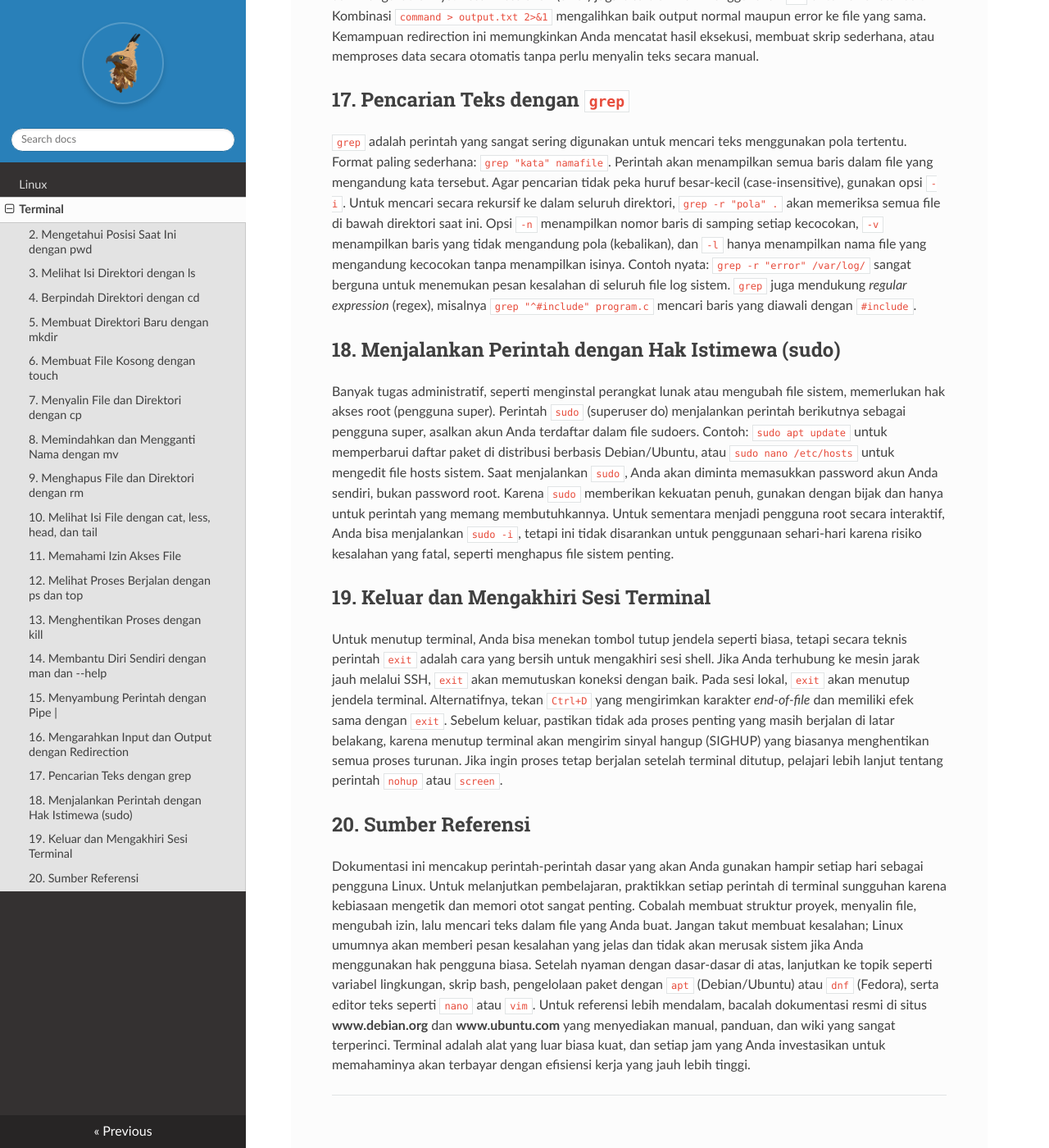
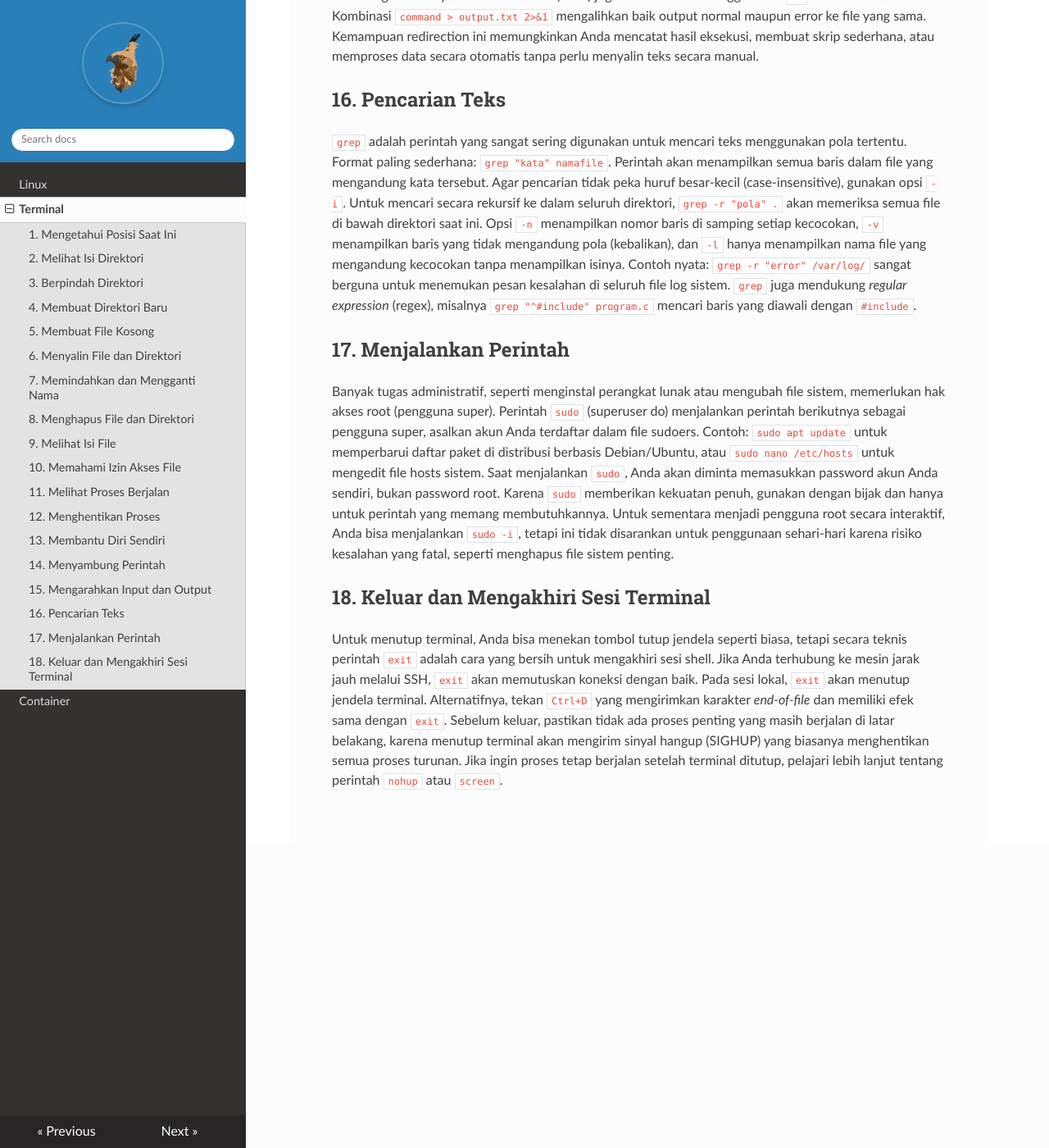
Before and after one commit to wildanfq/sinau, an MkDocs documentation site: the page built from docs/1.md, in a window 1280 px wide and 1400 px high, scrolled down 4405 px. Shown: the whole window at 82% size. Built offline with MkDocs 1.6.1, drawn with Linux system fonts in a browser that asks for light colours; nearby versions of some CDN libraries; some of the changed text lies outside the part shown.

Commit message:
add container

```diff
--- a/docs/1.md
+++ b/docs/1.md
@@ -2,80 +2,74 @@
 
 Terminal adalah antarmuka berbasis teks yang menjadi jembatan antara pengguna dan sistem operasi Linux. Berbeda dengan antarmuka grafis yang menggunakan jendela, ikon, dan mouse, terminal mengandalkan perintah yang diketikkan langsung. Untuk membuka terminal di sebagian besar distribusi Linux, cari aplikasi bernama Terminal, Konsole, atau Gnome Terminal dari menu aplikasi. Setelah terbuka, Anda akan melihat prompt, yaitu baris teks yang biasanya berisi nama pengguna, nama komputer, dan direktori aktif, diakhiri dengan tanda dolar ($) untuk pengguna biasa atau tanda pagar (#) untuk pengguna root. Di sinilah Anda mulai mengetik perintah. Jangan khawatir jika tampak asing, karena setelah memahami beberapa perintah dasar, Anda akan merasakan efisiensi yang luar biasa.
 
-## 2. Mengetahui Posisi Saat Ini dengan `pwd`
+## 1. Mengetahui Posisi Saat Ini
 
 Ketika terminal pertama kali dibuka, Anda selalu berada di suatu tempat dalam sistem file, tepatnya di direktori home pengguna. Untuk mengetahui persis di mana posisi Anda saat ini, gunakan perintah `pwd`, singkatan dari *print working directory*. Cukup ketik `pwd` lalu tekan Enter, dan terminal akan menampilkan jalur lengkap direktori aktif, misalnya `/home/namaanda`. Perintah ini sangat penting sebagai penunjuk arah sebelum Anda mulai memindahkan atau mengelola file, karena setiap operasi sangat bergantung pada lokasi aktif.
 
-## 3. Melihat Isi Direktori dengan `ls`
+## 2. Melihat Isi Direktori
 
 Untuk mengetahui file dan folder apa saja yang ada di direktori aktif, gunakan perintah `ls`. Jika dijalankan tanpa opsi tambahan, `ls` hanya menampilkan nama item secara sederhana dalam beberapa kolom. Agar informasi lebih lengkap, gunakan opsi `-l` (format daftar panjang) yang menampilkan izin akses, jumlah tautan, pemilik, grup, ukuran, dan waktu modifikasi. Opsi `-a` menampilkan semua file, termasuk file tersembunyi yang namanya diawali dengan tanda titik. Untuk hasil paling informatif, gabungkan opsi menjadi `ls -la`. Contoh praktis: `ls -la /home` akan menampilkan seluruh isi direktori home secara lengkap, termasuk file konfigurasi tersembunyi.
 
-## 4. Berpindah Direktori dengan `cd`
+## 3. Berpindah Direktori
 
 Perintah `cd` (change directory) digunakan untuk berpindah dari satu direktori ke direktori lain. Format penulisannya adalah `cd` diikuti dengan jalur tujuan. Misalnya, `cd /var/log` akan membawa Anda ke direktori log sistem. Untuk kembali ke direktori home dari mana pun posisi Anda, cukup ketik `cd` tanpa argumen. Dua titik `..` mewakili direktori di atasnya (parent directory), sehingga `cd ..` berarti naik satu tingkat. Tanda tilde `~` juga merujuk ke direktori home, sehingga `cd ~/Dokumen` sama dengan berpindah ke folder Dokumen di dalam home. Latihan yang baik adalah berpindah maju mundur menggunakan `cd`, `cd ..`, dan `cd ~` hingga Anda hafal pola navigasi pohon direktori.
 
-## 5. Membuat Direktori Baru dengan `mkdir`
+## 4. Membuat Direktori Baru
 
 Membuat folder atau direktori baru dilakukan dengan perintah `mkdir` (make directory) diikuti nama direktori yang diinginkan. Contoh sederhana: `mkdir proyek` akan membuat folder bernama proyek di lokasi aktif. Jika ingin membuat struktur bertingkat sekaligus, misalnya `proyek/2024/laporan`, gunakan opsi `-p` sehingga perintahnya menjadi `mkdir -p proyek/2024/laporan`. Opsi ini akan membuat semua direktori induk yang belum ada secara otomatis tanpa menampilkan pesan kesalahan. Pastikan Anda memiliki izin tulis pada lokasi tempat direktori baru akan dibuat, karena tanpa izin yang cukup, perintah akan gagal.
 
-## 6. Membuat File Kosong dengan `touch`
+## 5. Membuat File Kosong
 
 Perintah `touch` memiliki dua fungsi utama: membuat file kosong baru, atau memperbarui waktu akses dan modifikasi file yang sudah ada. Untuk membuat file kosong, tulis `touch namafile.txt`. Jika file dengan nama tersebut belum ada, sistem akan membuatkannya dengan ukuran nol byte. Jika sudah ada, `touch` hanya akan mengubah stempel waktu tanpa mengubah isi. Perintah ini sangat praktis untuk mempersiapkan file-file yang nanti akan diisi, seperti `touch catatan.txt konfigurasi.conf data.csv`. Anda juga bisa menggunakan `touch` untuk membuat file tersembunyi dengan menambahkan titik di depan nama, misalnya `touch .hidden`.
 
-## 7. Menyalin File dan Direktori dengan `cp`
+## 6. Menyalin File dan Direktori
 
 Menyalin data dari satu lokasi ke lokasi lain dilakukan dengan perintah `cp` (copy). Format dasarnya adalah `cp sumber tujuan`. Contoh: `cp laporan.txt /home/andi/arsip/` akan menyalin file laporan.txt ke folder arsip dengan nama yang sama. Untuk menyalin sambil mengganti nama, tulis `cp laporan.txt laporan_backup.txt`. Jika sumbernya adalah direktori, Anda harus menambahkan opsi `-r` (recursive) agar semua isi direktori ikut disalin, misalnya `cp -r proyek/ proyek_backup/`. Opsi `-i` membuat terminal bertanya terlebih dahulu sebelum menimpa file yang sudah ada, sehingga aman untuk digunakan bersama `cp -ri`. Biasakan menggunakan opsi `-i` saat belajar untuk menghindari kehilangan data.
 
-## 8. Memindahkan dan Mengganti Nama dengan `mv`
+## 7. Memindahkan dan Mengganti Nama
 
 Perintah `mv` (move) menangani dua tugas sekaligus: memindahkan file ke lokasi lain dan mengganti nama file. Untuk memindahkan, tulis `mv namafile /tujuan/baru/`. Untuk mengganti nama, cukup gunakan nama baru sebagai argumen tujuan, seperti `mv lama.txt baru.txt`. Karena `mv` tidak menyalin data, melainkan hanya mengubah catatan lokasi, operasi ini sangat cepat bahkan untuk file berukuran besar. Sama seperti `cp`, Anda bisa menggunakan opsi `-i` untuk meminta konfirmasi sebelum menimpa file yang sudah ada. Ketika memindahkan direktori, `mv` tidak memerlukan opsi khusus karena sistem langsung memindahkan seluruh pohon direktori secara atomik.
 
-## 9. Menghapus File dan Direktori dengan `rm`
+## 8. Menghapus File dan Direktori
 
 Perintah `rm` (remove) digunakan untuk menghapus file secara permanen. Hati-hati karena file yang dihapus dengan `rm` tidak masuk ke tempat sampah dan sangat sulit, bahkan tidak mungkin, dipulihkan. Format sederhananya adalah `rm namafile.txt`. Untuk menghapus beberapa file sekaligus, tulis `rm file1.txt file2.txt file3.jpg`. Menghapus direktori kosong bisa menggunakan `rmdir`, namun jika direktori berisi file dan subdirektori, Anda harus menggunakan `rm -r namadirektori` (recursive). Opsi `-f` (force) menekan peringatan dan tetap berjalan meskipun ada file yang dilindungi atau tidak ada file yang cocok. Kombinasi `rm -rf` sangat kuat dan berbahaya; pastikan Anda benar-benar yakin dengan jalur yang diberikan sebelum menjalankannya, misalnya periksa terlebih dahulu dengan `ls` sebelum menghapus.
 
-## 10. Melihat Isi File dengan `cat`, `less`, `head`, dan `tail`
+## 9. Melihat Isi File
 
 Linux menyediakan beberapa perintah untuk membaca isi file, masing-masing dengan kegunaan berbeda. Perintah `cat` (concatenate) akan mencetak seluruh isi file ke layar sekaligus, cocok untuk file pendek seperti konfigurasi sederhana. Contoh: `cat /etc/hostname`. Untuk file yang panjangnya lebih dari satu layar, `cat` akan menggulir terlalu cepat, sehingga lebih baik menggunakan `less`. Ketik `less namafile` untuk membuka file dalam halaman yang bisa digulir dengan tombol panah, spasi untuk halaman berikutnya, dan `q` untuk keluar. Jika Anda hanya ingin melihat sepuluh baris pertama, gunakan `head -10 namafile`. Sebaliknya, `tail -10 namafile` menampilkan sepuluh baris terakhir, yang sangat berguna untuk memantau file log karena opsi `tail -f` akan terus menampilkan baris baru yang ditambahkan secara langsung hingga Anda menekan `Ctrl+C`.
 
-## 11. Memahami Izin Akses File
+## 10. Memahami Izin Akses File
 
 Setiap file dan direktori di Linux memiliki tiga tingkatan izin: baca (r), tulis (w), dan eksekusi (x), yang diterapkan secara terpisah untuk tiga kategori: pemilik, grup, dan pengguna lain. Anda bisa melihat izin ini dengan `ls -l` yang menampilkan deret seperti `-rw-r--r--`. Karakter pertama menandakan tipe (`-` untuk file, `d` untuk direktori), kemudian tiga karakter untuk pemilik, tiga untuk grup, dan tiga untuk lainnya. Untuk mengubah izin, gunakan perintah `chmod`. Cara angka oktal adalah metode ringkas: 4 untuk baca, 2 untuk tulis, 1 untuk eksekusi, lalu jumlahkan ketiganya. Misalnya, `chmod 755 skrip.sh` memberi pemilik izin penuh (7 = 4+2+1) dan grup serta pengguna lain izin baca+eksekusi (5 = 4+1). Cara simbolis juga umum: `chmod u+x skrip.sh` menambahkan eksekusi untuk pemilik, `chmod go-w dokumen.txt` menghilangkan izin tulis dari grup dan orang lain. Menguasai izin file sangat penting untuk keamanan sistem dan kerja sama tim.
 
-## 12. Melihat Proses Berjalan dengan `ps` dan `top`
+## 11. Melihat Proses Berjalan
 
 Sistem Linux menjalankan banyak proses secara bersamaan. Perintah `ps` menampilkan snapshot proses yang berjalan pada saat perintah dijalankan. Untuk melihat semua proses milik pengguna Anda, gunakan `ps aux` yang merupakan kombinasi opsi umum: `a` untuk semua pengguna, `u` format berorientasi pengguna, `x` termasuk proses tanpa terminal kontrol. Outputnya mencakup ID proses (PID), penggunaan CPU, memori, dan perintah yang dijalankan. Sementara `ps` hanya memberikan gambaran sesaat, perintah `top` menampilkan daftar proses yang terus diperbarui secara real-time, mirip dengan task manager. Di dalam tampilan `top`, Anda bisa menekan `q` untuk keluar, `k` diikuti PID untuk menghentikan proses, dan `h` untuk melihat bantuan. Versi yang lebih modern dan ramah pengguna adalah `htop`, yang mungkin perlu diinstal terlebih dahulu dengan `sudo apt install htop` di Ubuntu/Debian.
 
-## 13. Menghentikan Proses dengan `kill`
+## 12. Menghentikan Proses
 
 Ketika sebuah program tidak merespons atau perlu dihentikan secara paksa, gunakan perintah `kill` dengan PID yang diperoleh dari `ps`, `top`, atau `htop`. Contoh: `kill 1234` mengirim sinyal default TERM (terminate) yang meminta proses berhenti dengan sopan, memberi kesempatan untuk menyimpan data. Jika proses mengabaikan sinyal tersebut, Anda bisa mengirim sinyal KILL yang tidak bisa ditolak: `kill -9 1234`. Selain angka, Anda juga bisa menggunakan nama sinyal seperti `kill -SIGKILL 1234`. Perlu diingat bahwa menghentikan proses sistem yang penting dapat menyebabkan ketidakstabilan, jadi selalu pastikan Anda tahu proses apa yang dihentikan. Untuk menghentikan proses berdasarkan nama, gunakan `pkill` atau `killall`, misalnya `pkill firefox` atau `killall -9 chrome`.
 
-## 14. Membantu Diri Sendiri dengan `man` dan `--help`
+## 13. Membantu Diri Sendiri
 
 Tidak ada yang perlu menghafal semua perintah karena Linux menyediakan dokumentasi bawaan yang sangat lengkap. Perintah `man` (manual) membuka halaman manual untuk perintah tertentu, misalnya `man ls` akan menampilkan penjelasan detail, semua opsi yang tersedia, contoh penggunaan, dan referensi silang. Navigasi dalam halaman `man` sama seperti `less`: gunakan tombol panah atau spasi untuk menggulir, lalu tekan `q` untuk keluar. Untuk ringkasan cepat opsi-opsi utama, kebanyakan perintah mendukung flag `--help`, seperti `cp --help` atau `grep --help`. Dokumentasi `--help` biasanya lebih pendek dan langsung ke poin, cocok untuk mengingat opsi yang sering dipakai. Biasakan diri membuka `man` setiap kali Anda menemui perintah baru, karena membaca dokumentasi asli adalah cara terbaik dan paling otoritatif untuk belajar Linux.
 
-## 15. Menyambung Perintah dengan Pipe `|`
+## 14. Menyambung Perintah
 
 Salah satu konsep paling kuat di terminal adalah pipe yang dilambangkan dengan karakter garis vertikal `|`. Pipe mengambil output (hasil cetakan) dari perintah di sebelah kirinya dan menggunakannya sebagai input untuk perintah di sebelah kanannya. Contoh klasik: `ls -la | less` mengirim daftar file yang panjang ke `less` sehingga Anda bisa menggulirnya dengan nyaman. Contoh lain: `ps aux | grep firefox` akan menampilkan hanya baris dari `ps aux` yang mengandung kata firefox, karena output disaring melalui `grep`. Anda bisa merangkai banyak perintah sekaligus, misalnya `cat log.txt | grep error | sort | uniq -c | less` yang akan menampilkan daftar error, diurutkan, dihitung kemunculannya, lalu ditampilkan per halaman. Pipe tidak menghasilkan file sementara, melainkan mengalirkan data langsung dari memori, sehingga sangat efisien untuk memproses teks dalam jumlah besar.
 
-## 16. Mengarahkan Input dan Output dengan Redirection
+## 15. Mengarahkan Input dan Output
 
 Selain pipe, terminal juga mendukung pengalihan (redirection) ke file menggunakan simbol `>`, `>>`, dan `<`. Simbol `>` menulis output perintah ke sebuah file, menimpa isi file jika sudah ada. Contoh: `echo "Halo dunia" > salam.txt` akan membuat file salam.txt berisi teks "Halo dunia". Simbol `>>` menambahkan output ke akhir file tanpa menghapus isi yang sudah ada, sangat cocok untuk mencatat log. Simbol `<` mengarahkan isi file sebagai input untuk perintah, misalnya `sort < daftar.txt` akan membaca daftar.txt dan mengurutkannya. Pesan kesalahan (error) juga bisa dialihkan menggunakan `2>` untuk error standar. Kombinasi `command > output.txt 2>&1` mengalihkan baik output normal maupun error ke file yang sama. Kemampuan redirection ini memungkinkan Anda mencatat hasil eksekusi, membuat skrip sederhana, atau memproses data secara otomatis tanpa perlu menyalin teks secara manual.
 
-## 17. Pencarian Teks dengan `grep`
+## 16. Pencarian Teks
 
 `grep` adalah perintah yang sangat sering digunakan untuk mencari teks menggunakan pola tertentu. Format paling sederhana: `grep "kata" namafile`. Perintah akan menampilkan semua baris dalam file yang mengandung kata tersebut. Agar pencarian tidak peka huruf besar-kecil (case-insensitive), gunakan opsi `-i`. Untuk mencari secara rekursif ke dalam seluruh direktori, `grep -r "pola" .` akan memeriksa semua file di bawah direktori saat ini. Opsi `-n` menampilkan nomor baris di samping setiap kecocokan, `-v` menampilkan baris yang tidak mengandung pola (kebalikan), dan `-l` hanya menampilkan nama file yang mengandung kecocokan tanpa menampilkan isinya. Contoh nyata: `grep -r "error" /var/log/` sangat berguna untuk menemukan pesan kesalahan di seluruh file log sistem. `grep` juga mendukung *regular expression* (regex), misalnya `grep "^#include" program.c` mencari baris yang diawali dengan `#include`.
 
-## 18. Menjalankan Perintah dengan Hak Istimewa (sudo)
+## 17. Menjalankan Perintah
 
 Banyak tugas administratif, seperti menginstal perangkat lunak atau mengubah file sistem, memerlukan hak akses root (pengguna super). Perintah `sudo` (superuser do) menjalankan perintah berikutnya sebagai pengguna super, asalkan akun Anda terdaftar dalam file sudoers. Contoh: `sudo apt update` untuk memperbarui daftar paket di distribusi berbasis Debian/Ubuntu, atau `sudo nano /etc/hosts` untuk mengedit file hosts sistem. Saat menjalankan `sudo`, Anda akan diminta memasukkan password akun Anda sendiri, bukan password root. Karena `sudo` memberikan kekuatan penuh, gunakan dengan bijak dan hanya untuk perintah yang memang membutuhkannya. Untuk sementara menjadi pengguna root secara interaktif, Anda bisa menjalankan `sudo -i`, tetapi ini tidak disarankan untuk penggunaan sehari-hari karena risiko kesalahan yang fatal, seperti menghapus file sistem penting.
 
-## 19. Keluar dan Mengakhiri Sesi Terminal
+## 18. Keluar dan Mengakhiri Sesi Terminal
 
 Untuk menutup terminal, Anda bisa menekan tombol tutup jendela seperti biasa, tetapi secara teknis perintah `exit` adalah cara yang bersih untuk mengakhiri sesi shell. Jika Anda terhubung ke mesin jarak jauh melalui SSH, `exit` akan memutuskan koneksi dengan baik. Pada sesi lokal, `exit` akan menutup jendela terminal. Alternatifnya, tekan `Ctrl+D` yang mengirimkan karakter *end-of-file* dan memiliki efek sama dengan `exit`. Sebelum keluar, pastikan tidak ada proses penting yang masih berjalan di latar belakang, karena menutup terminal akan mengirim sinyal hangup (SIGHUP) yang biasanya menghentikan semua proses turunan. Jika ingin proses tetap berjalan setelah terminal ditutup, pelajari lebih lanjut tentang perintah `nohup` atau `screen`.
-
-## 20. Sumber Referensi
-
-Dokumentasi ini mencakup perintah-perintah dasar yang akan Anda gunakan hampir setiap hari sebagai pengguna Linux. Untuk melanjutkan pembelajaran, praktikkan setiap perintah di terminal sungguhan karena kebiasaan mengetik dan memori otot sangat penting. Cobalah membuat struktur proyek, menyalin file, mengubah izin, lalu mencari teks dalam file yang Anda buat. Jangan takut membuat kesalahan; Linux umumnya akan memberi pesan kesalahan yang jelas dan tidak akan merusak sistem jika Anda menggunakan hak pengguna biasa. Setelah nyaman dengan dasar-dasar di atas, lanjutkan ke topik seperti variabel lingkungan, skrip bash, pengelolaan paket dengan `apt` (Debian/Ubuntu) atau `dnf` (Fedora), serta editor teks seperti `nano` atau `vim`. Untuk referensi lebih mendalam, bacalah dokumentasi resmi di situs **www.debian.org** dan **www.ubuntu.com** yang menyediakan manual, panduan, dan wiki yang sangat terperinci. Terminal adalah alat yang luar biasa kuat, dan setiap jam yang Anda investasikan untuk memahaminya akan terbayar dengan efisiensi kerja yang jauh lebih tinggi.
-
----
```
Also changed, not shown: docs/2.md (added, +191 -0 lines), docs/index.md (+0 -2 lines).
